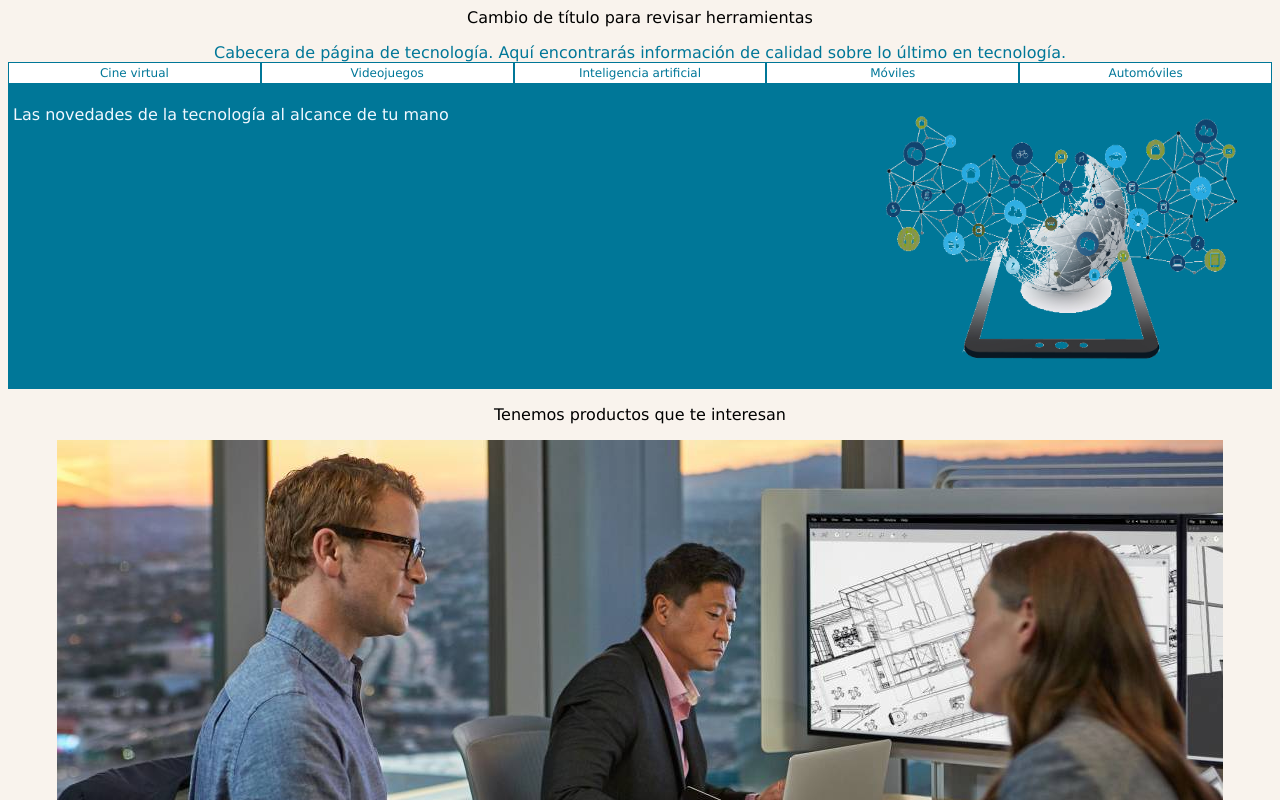
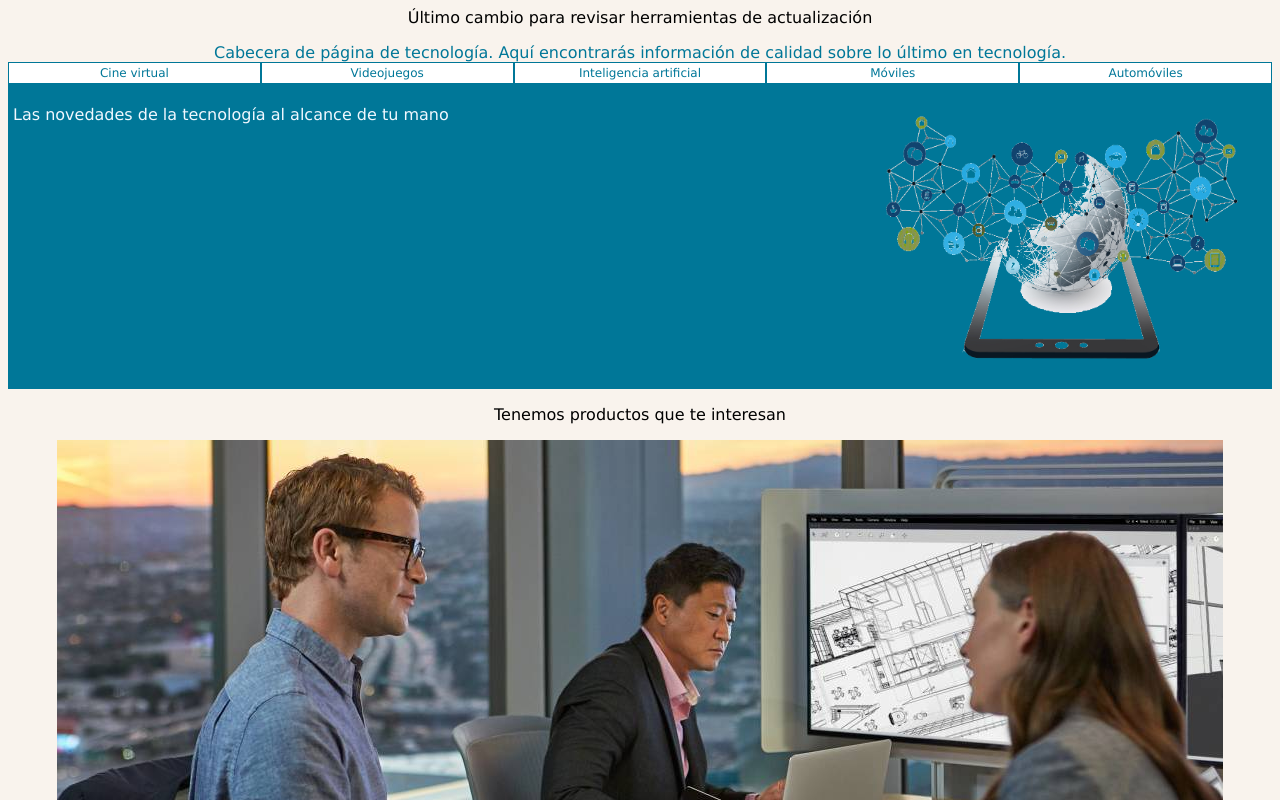
Before and after one commit to Caloeitor/blogtecnologia, a plain HTML site: page blogpost.html in a window 1280 px wide. Shown: the top 800 px of the page. Drawn offline with Linux system fonts and the light colour scheme.

Commit message:
Se devuelve última actualización solo para usar commit y push y llevarlo de vuelta

```diff
--- a/blogpost.html
+++ b/blogpost.html
@@ -11,7 +11,7 @@
     <body>
 
         <script src="./blogpost.js"></script>
-        <p>Cambio de título para revisar herramientas</p>
+        <p>Último cambio para revisar herramientas de actualización</p>
     <div id="cabecera">Cabecera de página de tecnología. Aquí
         encontrarás información de calidad sobre lo último en tecnología.
     </div>
```
